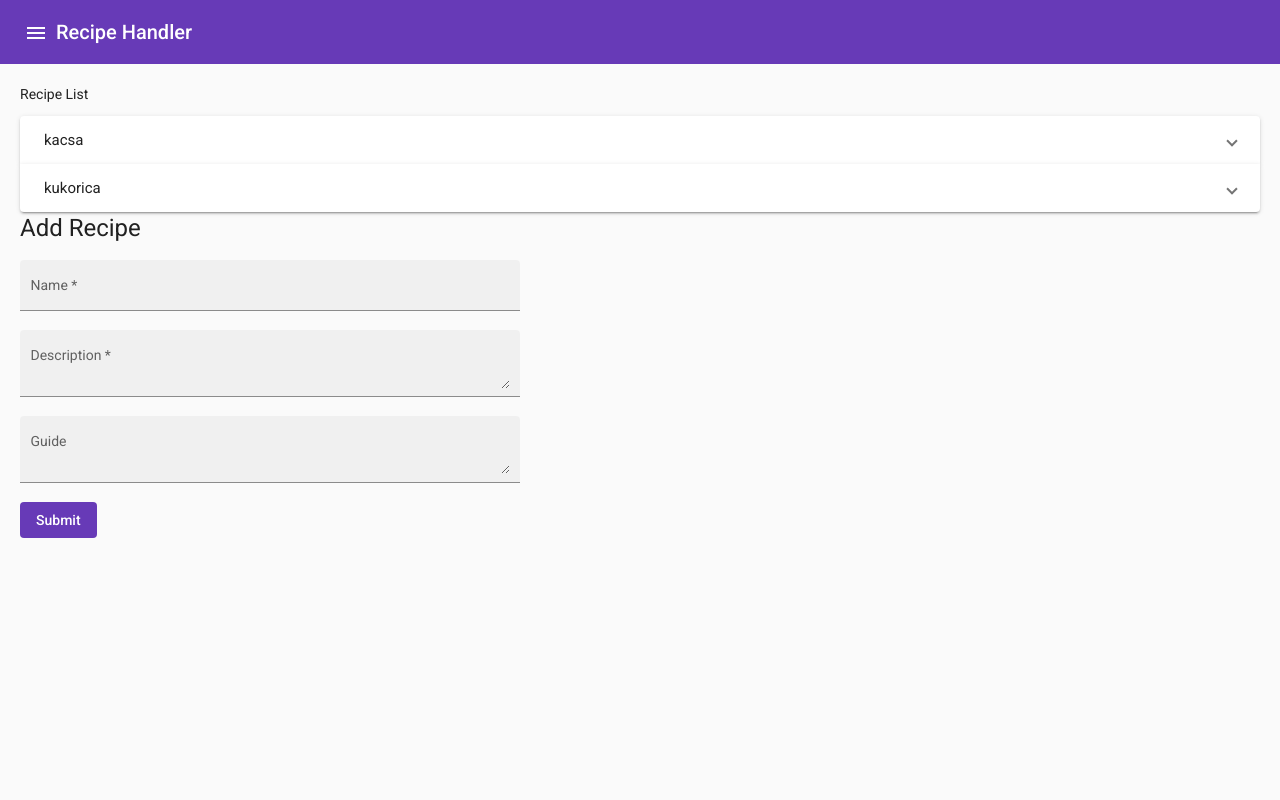
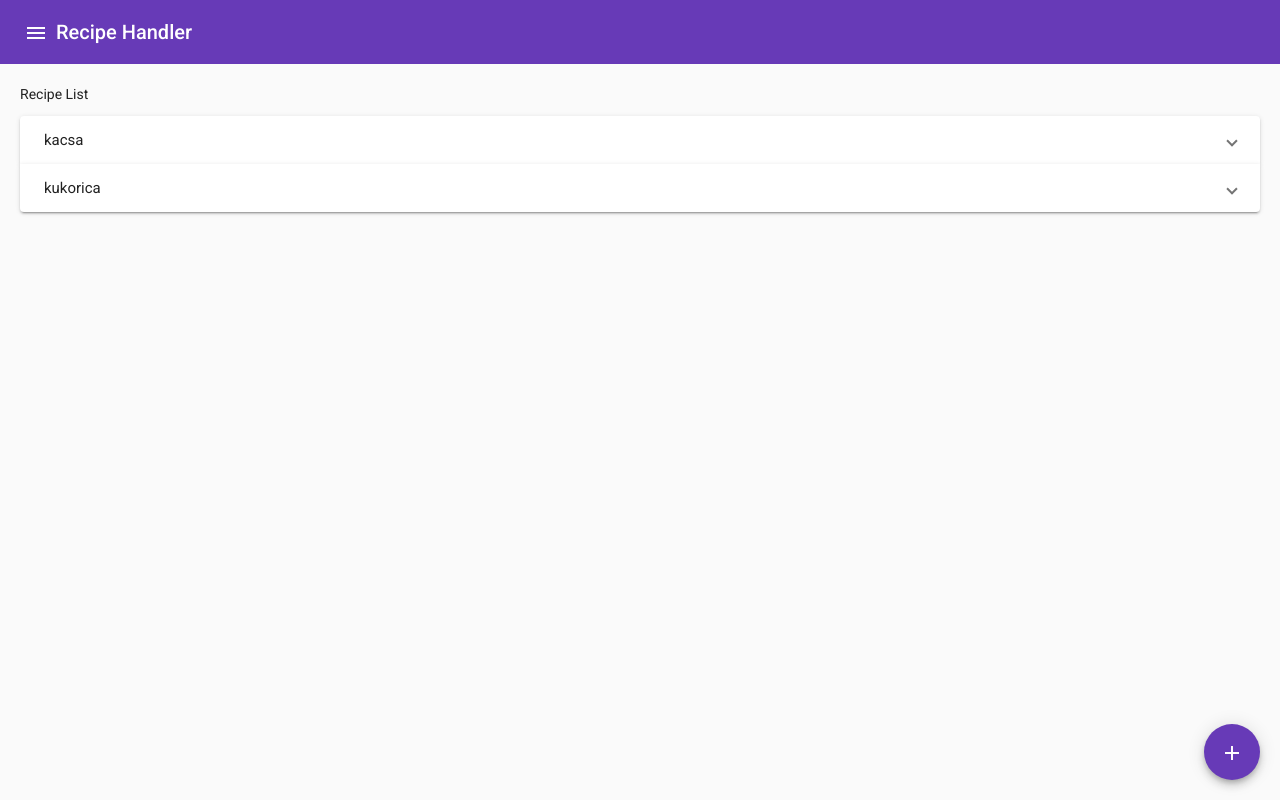
Before and after one commit to geryke48/recipe-handler, an Angular app in the folder frontend/recipeHandler-client/: page /addRecipe in a window 1280 px wide. Built offline with nearby package versions, Linux system fonts and the light colour scheme.

Commit message:
Add button for recipe

```diff
--- a/frontend/recipeHandler-client/src/app/add-recipe/add-recipe.component.html
+++ b/frontend/recipeHandler-client/src/app/add-recipe/add-recipe.component.html
@@ -13,4 +13,9 @@
   </mat-expansion-panel>
 </mat-accordion>
 
-  <app-recipe-editor></app-recipe-editor>
+<button mat-fab color="primary"
+    aria-label="Add ingredient"
+    class="button-action"
+    (click)="startAddIngredient()">
+  <mat-icon>add</mat-icon>
+</button>
--- a/frontend/recipeHandler-client/src/app/add-recipe/add-recipe.component.scss
+++ b/frontend/recipeHandler-client/src/app/add-recipe/add-recipe.component.scss
@@ -0,0 +1,5 @@
+.button-action {
+    position: absolute;
+    bottom: 20px;
+    right: 20px;
+}
--- a/frontend/recipeHandler-client/src/app/add-recipe/add-recipe.component.ts
+++ b/frontend/recipeHandler-client/src/app/add-recipe/add-recipe.component.ts
@@ -1,5 +1,7 @@
 import { Component, OnInit } from '@angular/core';
+import { MatDialog } from '@angular/material/dialog';
 import { Recipe } from '../domain/recipe';
+import { RecipeEditorComponent } from '../recipe-editor/recipe-editor.component';
 
 @Component({
   selector: 'app-add-recipe',
@@ -22,9 +24,14 @@ export class AddRecipeComponent implements OnInit {
     value: [10]
   }]
 
-  constructor() { }
+  constructor(
+    private dialog: MatDialog,
+  ) { }
 
   ngOnInit(): void {
   }
 
+  startAddIngredient():void {
+    this.dialog.open(RecipeEditorComponent);
+  }
 }
--- a/frontend/recipeHandler-client/src/app/recipe-editor/recipe-editor.component.html
+++ b/frontend/recipeHandler-client/src/app/recipe-editor/recipe-editor.component.html
@@ -17,6 +17,7 @@
         <textarea matInput
             type="text"
             name="description"
+            required
             maxlength="50"
             formControlName="description">
         </textarea>
@@ -28,7 +29,8 @@
         <mat-label>Guide</mat-label>
         <textarea matInput
             type="text"
-            name="guid"
+            name="guide"
+            required
             formControlName="guide">
         </textarea>
         <mat-error *ngIf="guide.invalid">
@@ -37,5 +39,5 @@
     </mat-form-field>
 </form>
 <div mat-dialog-actions>
-    <button mat-flat-button color="primary">Submit</button>
+    <button (click)="submit()" mat-flat-button color="primary">Submit</button>
 </div>
--- a/frontend/recipeHandler-client/src/app/recipe-editor/recipe-editor.component.ts
+++ b/frontend/recipeHandler-client/src/app/recipe-editor/recipe-editor.component.ts
@@ -1,5 +1,6 @@
 import { Component, OnInit } from '@angular/core';
 import { AbstractControl, Form, FormBuilder, FormControl, FormGroup, NgForm, Validators } from '@angular/forms';
+import { MatDialogRef } from '@angular/material/dialog';
 import { Recipe } from '../domain/recipe';
 
 @Component({
@@ -16,6 +17,7 @@ export class RecipeEditorComponent implements OnInit {
 
   constructor(
     private fb: FormBuilder,
+    private dialogRef: MatDialogRef<Recipe>,
   ) {}
 
   ngOnInit(): void {
@@ -34,6 +36,7 @@ export class RecipeEditorComponent implements OnInit {
   submit():void {
     if (this.recipeForm.valid){
       console.log(this.recipeForm.value);
+      this.dialogRef.close();
     }
   }
 }
```
Lines whose indentation alone changed are shown as unchanged.
